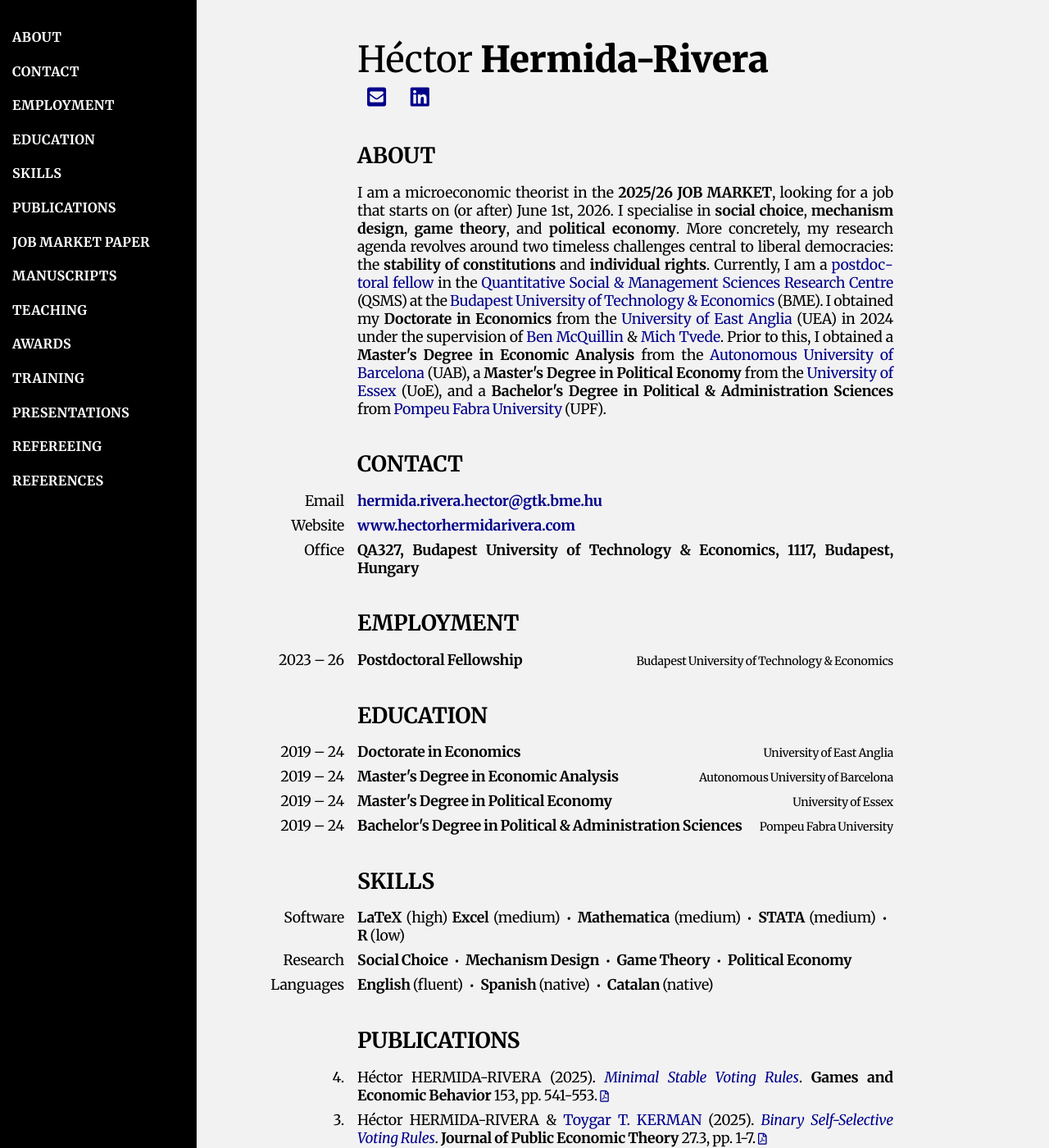
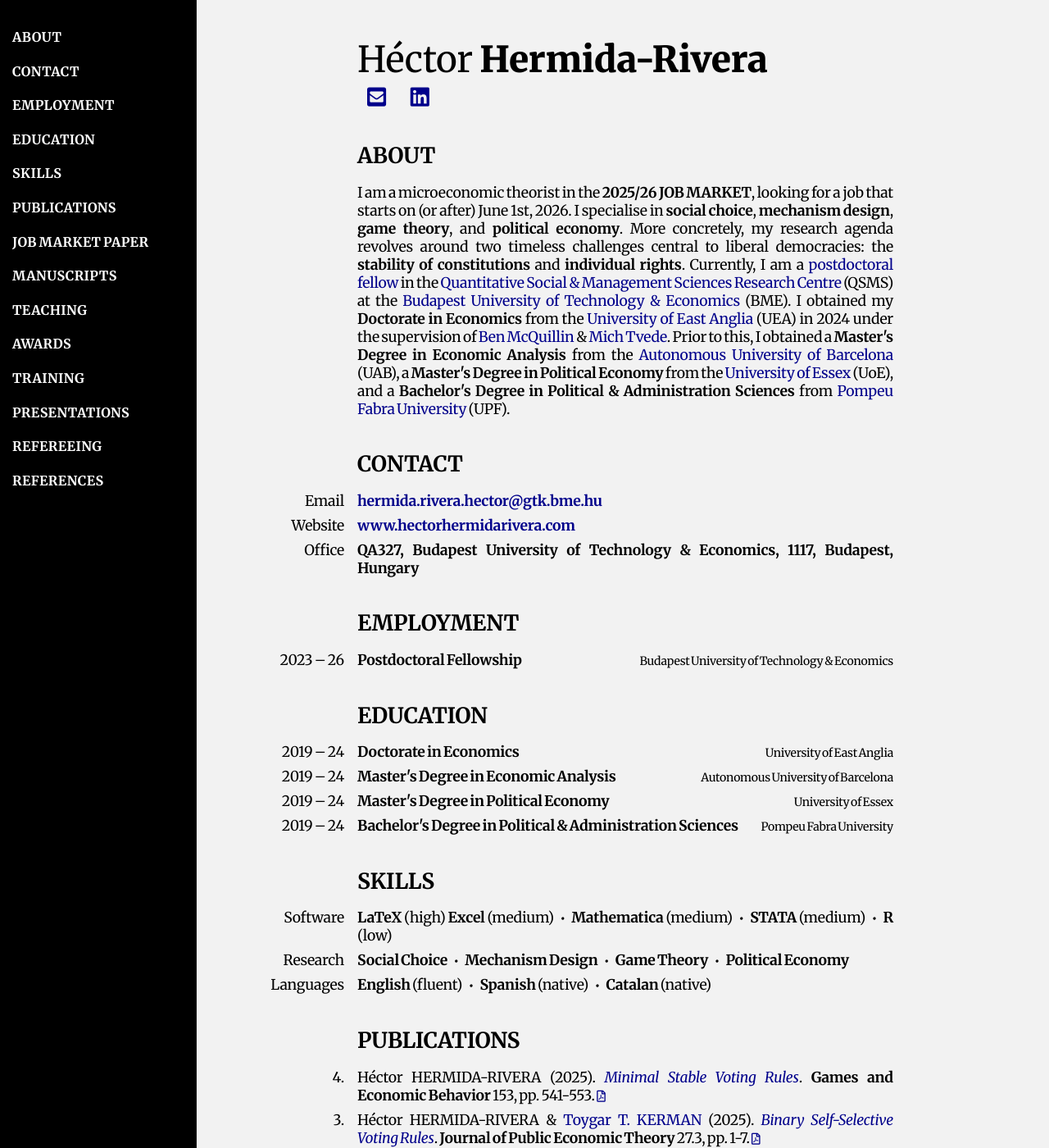
Before and after one commit to HectorHermidaRivera/hectorhermidarivera.github.io, a Jekyll site: the page built from index.md, in a window 1280 px wide and 1400 px high. Shown: the whole window at 82% size. Built offline with Jekyll 4.4.1, drawn with Linux system fonts in a browser that asks for light colours; a style sheet for code colours, icons or effects is not loaded.

Commit message:
Update style.css

```diff
--- a/assets/css/style.css
+++ b/assets/css/style.css
@@ -298,7 +298,7 @@ body {
   font-family: 'Merriweather', serif;
   font-stretch: 95%;          /* horizontally compress font */
   letter-spacing: -0.015em;   /* tighten space between letters */
-  word-spacing: -0.05em;      /* tighten space between words */
+  word-spacing: -0.1em;      /* tighten space between words */
   font-feature-settings: "kern" 1, "liga" 1, "clig" 1, "calt" 1; /* advanced typography */
   text-rendering: optimizeLegibility;
 }
```
